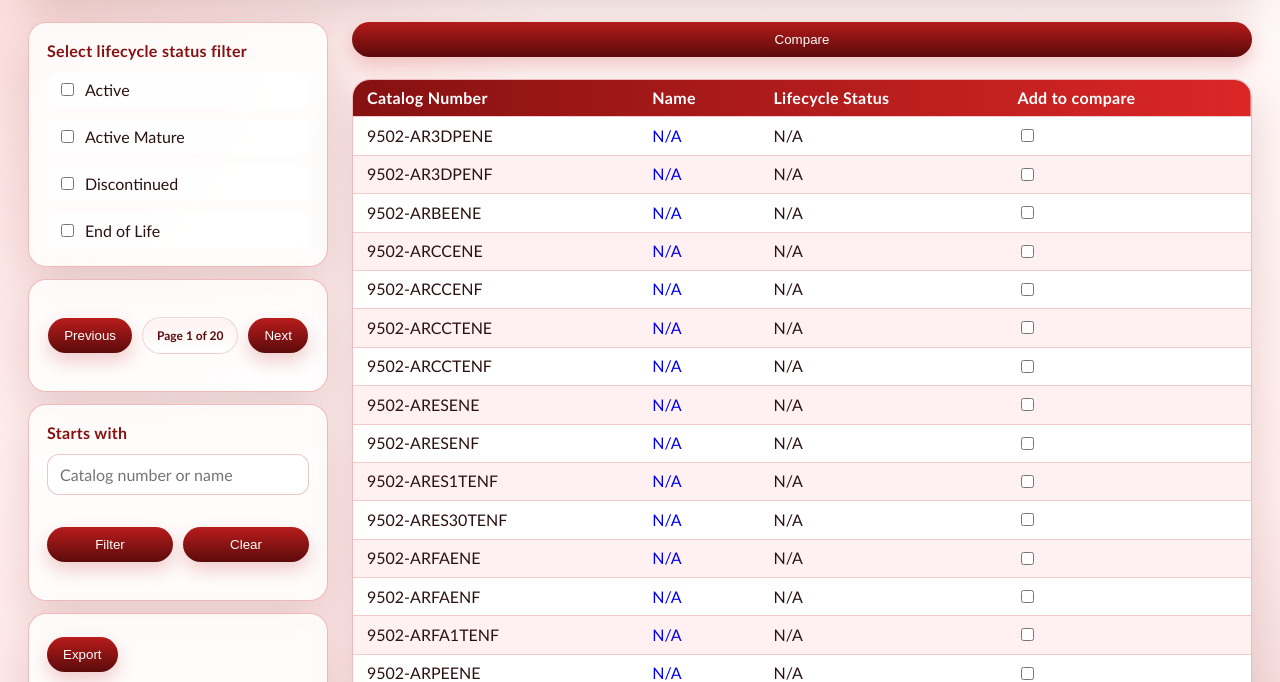
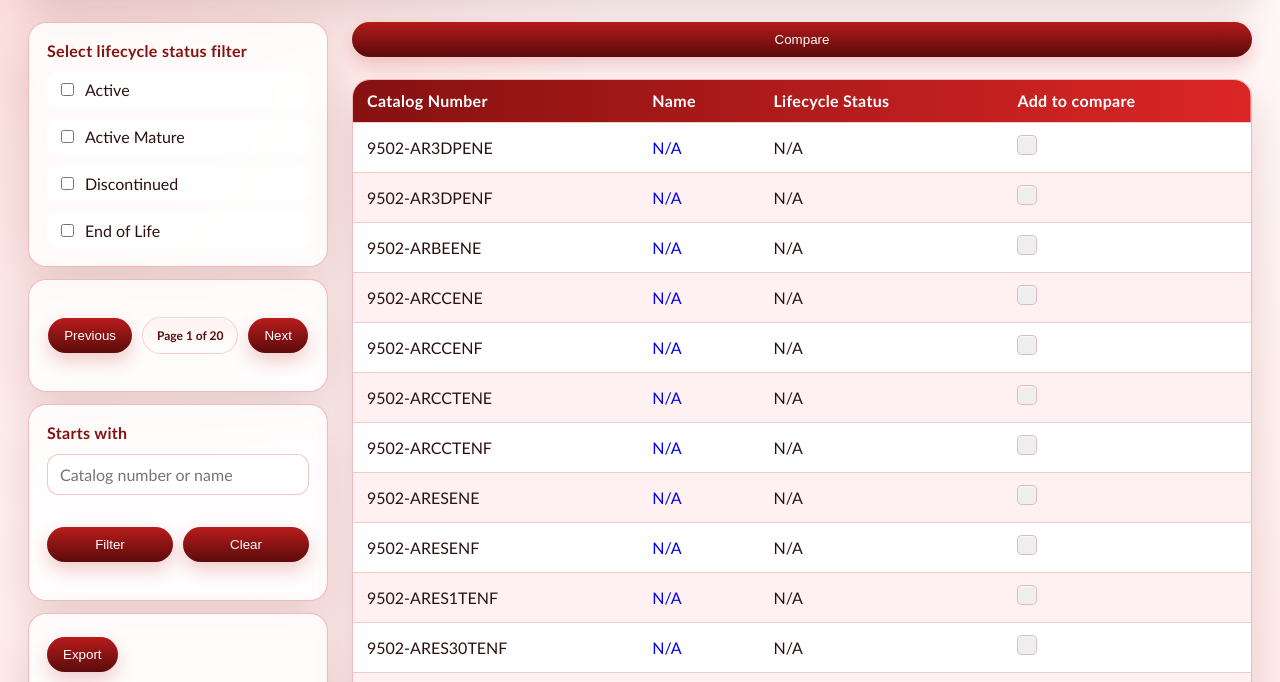
Before and after one commit to InfiniteEccentricity/Lifecycle-manager, a plain HTML site: page index.html in a window 1280 px wide. Shown: the part 108-790 px from the top of the page. Drawn offline with Linux system fonts and the light colour scheme; no server answers.

Commit message:
Checkbox improved look

```diff
--- a/app.js
+++ b/app.js
@@ -348,7 +348,10 @@ async function renderTable() {
         <td>Loading...</td>
         <td>Loading...</td>
         <td>
+            <label class="container">
             <input type="checkbox" class="product-checkbox" data-catalog="${product.catalog}">
+            <span class="checkmark"></span>
+            </label>
         </td>
     </tr>
     `;
--- a/styles.css
+++ b/styles.css
@@ -268,8 +268,8 @@ td{
 
 #product-table th,
 #product-table td{
-    padding-top: 9px;
-    padding-bottom: 9px;
+    padding-top: 12px;
+    padding-bottom: 12px;
     line-height: 1.15;
 }
 
@@ -463,3 +463,65 @@ td[data-status="END_OF_LIFE"] {
     color: #fdb81e;
     font-style: italic;
 }
+
+.product-checkbox{
+  position: absolute;
+  opacity: 0;
+  cursor: pointer;
+  height: 0;
+  width: 0;
+}
+
+.container{
+    position: relative;
+        display: inline-flex;
+        align-items: center;
+        justify-content: center;
+        width: 25px;
+        height: 25px;
+        cursor: pointer;
+        vertical-align: middle;
+}
+
+.checkmark {
+    vertical-align: middle;
+    position: absolute;
+    top: 0;
+    left: 0;
+    height: 18px;
+    width: 18px;
+    border-radius: 5px;
+    background-color: #eee;
+    border: 1px solid rgba(185, 28, 28, 0.25);
+    box-shadow: inset 0 1px 2px rgba(255, 255, 255, 0.75);
+}
+
+.container:hover input ~ .checkmark {
+  background-color: #ccc;
+}
+
+.container input:checked ~ .checkmark {
+  background-color: #2196F3;
+}
+
+.checkmark:after {
+  content: "";
+  position: absolute;
+  display: none;
+}
+
+.container input:checked ~ .checkmark:after {
+  display: block;
+}
+
+.container .checkmark:after {
+    left: 6px;
+    top: 2px;
+    width: 4px;
+    height: 8px;
+  border: solid white;
+    border-width: 0 2px 2px 0;
+  -webkit-transform: rotate(45deg);
+  -ms-transform: rotate(45deg);
+  transform: rotate(45deg);
+}
```
